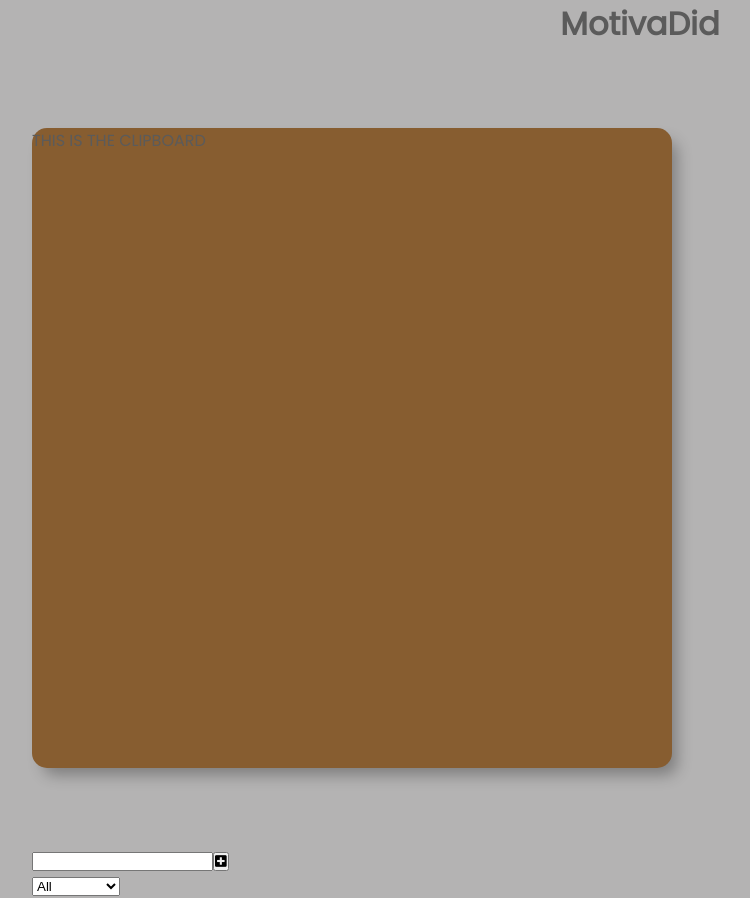
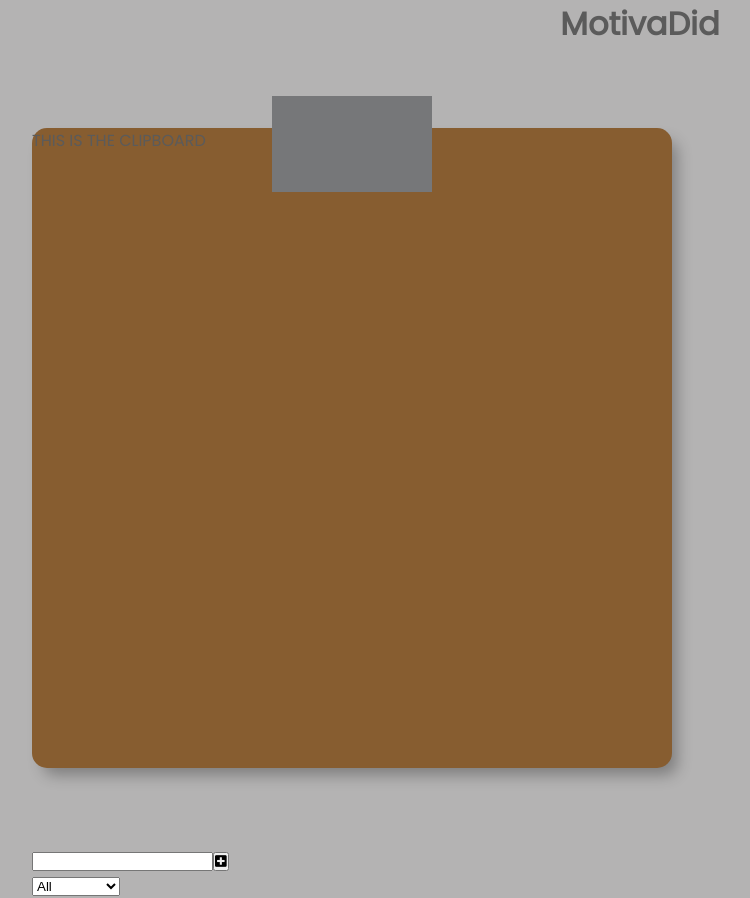
Before and after one commit to diannegabriel/todo-list, a React (Create React App) app: page / in a window 1280 px wide. Shown: the whole page, without its empty margins (0-750 px from the left). Built offline with nearby package versions, Linux system fonts and the light colour scheme; no server answers.

Commit message:
Add the clip part of the clip board

```diff
--- a/src/App.css
+++ b/src/App.css
@@ -38,4 +38,13 @@ section {
   box-shadow: 8px 10px 15px -3px rgba(0, 0, 0, 0.3);
   height: 40em;
   width: 40em;
+}
+
+.clip {
+  height: 15%;
+  width: 25%;
+  position: absolute;
+  top: -5%;
+  left: 37.5%;
+  background: rgb(118, 119, 121);
 }/*# sourceMappingURL=App.css.map */
--- a/src/App.scss
+++ b/src/App.scss
@@ -1,5 +1,6 @@
 $bg: #b4b3b3;
 $clipboard: #72c493;
+$clipBg: rgb(118, 119, 121);
 
 * {
   margin: 0;
@@ -42,3 +43,12 @@ section {
   height: 40em;
   width: 40em;
 }
+
+.clip {
+  height: 15%;
+  width: 25%;
+  position: absolute;
+  top: -5%;
+  left: 37.5%;
+  background: $clipBg;
+}
--- a/src/components/Clipboard.jsx
+++ b/src/components/Clipboard.jsx
@@ -3,6 +3,7 @@ import React from "react";
 const Clipboard = () => {
   return (
     <div className="clipboard">
+      <div className="clip"></div>
       <p>THIS IS THE CLIPBOARD</p>
     </div>
   );
```
Also changed, not shown: 1 other file (tests, documents, lock files or other folders).
